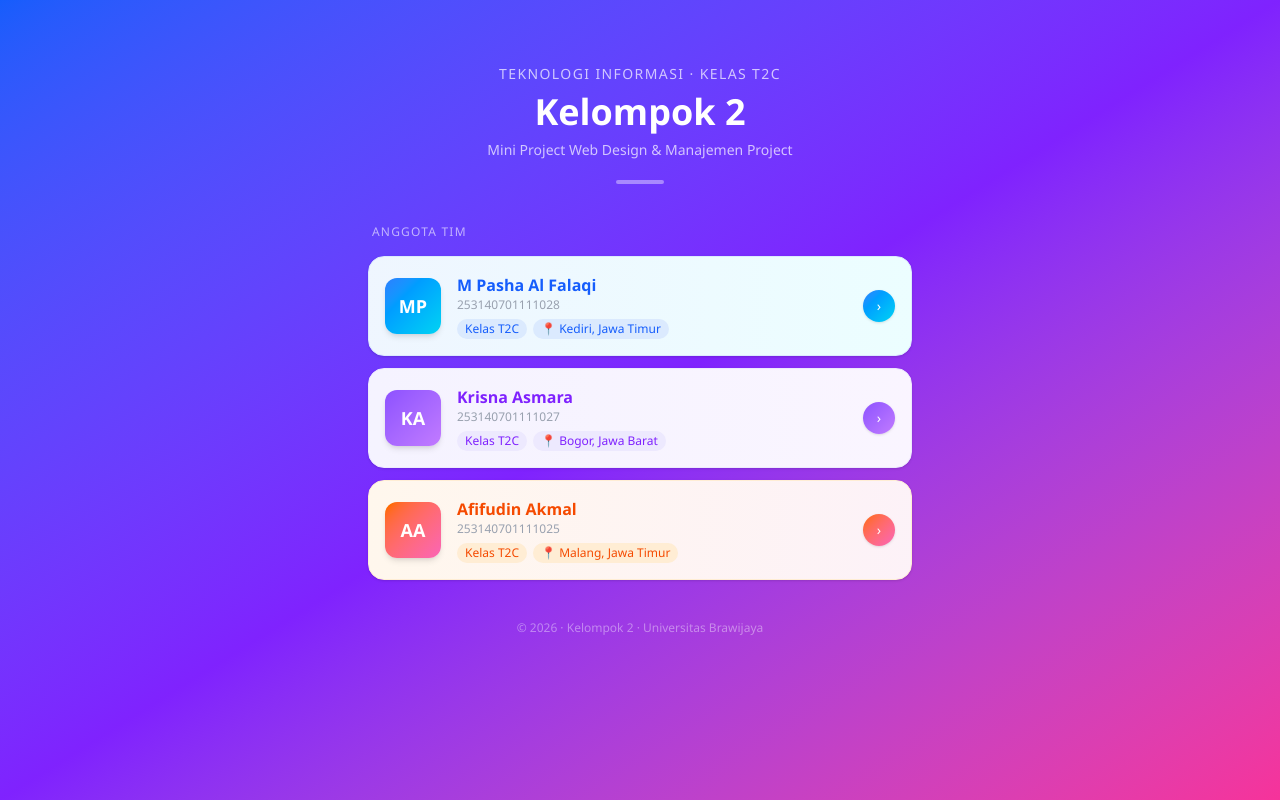
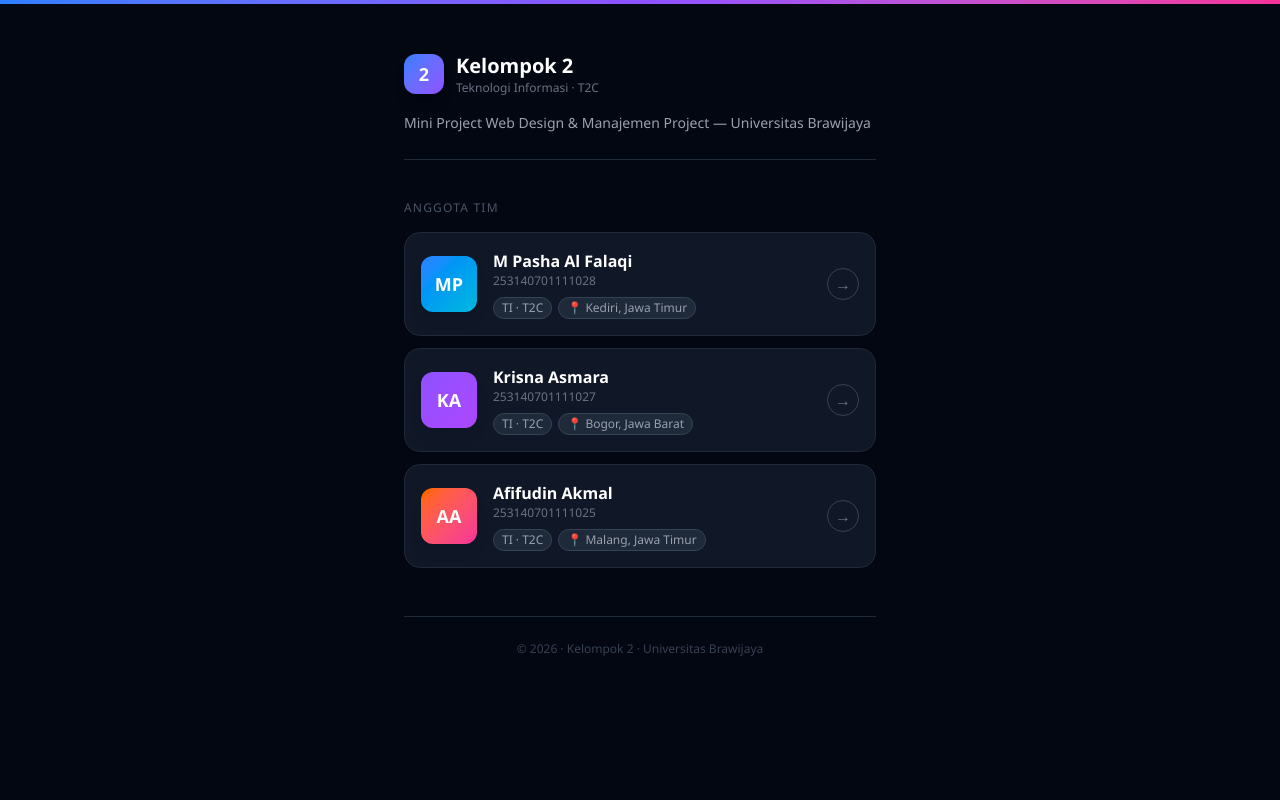
Before and after one commit to MPashaAlFalaqi/profile-app, a React (Vite) app: page / in a window 1280 px wide. Built offline with nearby package versions, Linux system fonts and the light colour scheme.

Commit message:
update home page dari pasha

```diff
--- a/src/Home.jsx
+++ b/src/Home.jsx
@@ -1,98 +1,120 @@
 import { useNavigate } from "react-router-dom";
+import { useEffect, useState } from "react";
 
 const members = [
   {
     name: "M Pasha Al Falaqi",
     nim: "253140701111028",
-    class: "T2C",
+    role: "Frontend Developer",
     domicile: "Kediri, Jawa Timur",
     path: "/pasha-al-falaqi",
     initials: "MP",
-    gradient: "from-blue-500 to-cyan-400",
-    cardGradient: "from-blue-50 to-cyan-50",
-    border: "border-blue-100",
-    text: "text-blue-600",
-    badge: "bg-blue-100 text-blue-600",
+    accent: "#3B82F6",
+    gradient: "from-blue-500 to-cyan-500",
   },
   {
     name: "Krisna Asmara",
     nim: "253140701111027",
-    class: "T2C",
+    role: "Frontend Developer",
     domicile: "Bogor, Jawa Barat",
     path: "/krisna-asmara",
     initials: "KA",
-    gradient: "from-violet-500 to-purple-400",
-    cardGradient: "from-violet-50 to-purple-50",
-    border: "border-violet-100",
-    text: "text-violet-600",
-    badge: "bg-violet-100 text-violet-600",
+    accent: "#8B5CF6",
+    gradient: "from-violet-500 to-purple-500",
   },
   {
     name: "Afifudin Akmal",
     nim: "253140701111025",
-    class: "T2C",
+    role: "Frontend Developer",
     domicile: "Malang, Jawa Timur",
     path: "/afifudin-akmal",
     initials: "AA",
-    gradient: "from-orange-500 to-pink-400",
-    cardGradient: "from-orange-50 to-pink-50",
-    border: "border-orange-100",
-    text: "text-orange-600",
-    badge: "bg-orange-100 text-orange-600",
+    accent: "#F97316",
+    gradient: "from-orange-500 to-pink-500",
   },
 ];
 
 export default function HomePage() {
   const navigate = useNavigate();
+  const [visible, setVisible] = useState(false);
+
+  useEffect(() => {
+    const t = setTimeout(() => setVisible(true), 100);
+    return () => clearTimeout(t);
+  }, []);
 
   return (
-    <div style={{ fontFamily: "'Segoe UI', sans-serif" }} className="min-h-screen bg-gradient-to-br from-blue-600 via-violet-600 to-pink-500">
+    <div
+      style={{ fontFamily: "'Segoe UI', sans-serif" }}
+      className="min-h-screen bg-gray-950 text-white"
+    >
+      {/* Top accent line */}
+      <div className="h-1 w-full bg-gradient-to-r from-blue-500 via-violet-500 to-pink-500" />
+
+      <div className="max-w-lg mx-auto px-5 py-12">
 
         {/* Header */}
-      <div className="px-4 pt-16 pb-10 text-center text-white">
-        <p className="text-white/70 text-sm mb-2 uppercase tracking-widest">Teknologi Informasi · Kelas T2C</p>
-        <h1 className="text-4xl font-bold mb-2">Kelompok 2</h1>
-        <p className="text-white/70 text-sm">Mini Project Web Design & Manajemen Project</p>
-        <div className="w-12 h-1 bg-white/40 rounded-full mx-auto mt-5" />
+        <div className={`mb-10 transition-all duration-700 ${visible ? "opacity-100 translate-y-0" : "opacity-0 translate-y-6"}`}>
+          <div className="flex items-center gap-3 mb-4">
+            <div className="w-10 h-10 rounded-xl bg-gradient-to-br from-blue-500 to-violet-500 flex items-center justify-center text-lg font-bold shadow-lg">
+              2
+            </div>
+            <div>
+              <h1 className="text-xl font-bold text-white">Kelompok 2</h1>
+              <p className="text-gray-500 text-xs">Teknologi Informasi · T2C</p>
+            </div>
+          </div>
+          <p className="text-gray-400 text-sm leading-relaxed">
+            Mini Project Web Design & Manajemen Project — Universitas Brawijaya
+          </p>
+          <div className="h-px bg-gray-800 mt-6" />
         </div>
 
         {/* Members */}
-      <div className="max-w-xl mx-auto px-4 pb-12">
-        <p className="text-white/60 text-xs font-medium uppercase tracking-widest mb-4 px-1">Anggota Tim</p>
+        <div className={`transition-all duration-700 delay-150 ${visible ? "opacity-100 translate-y-0" : "opacity-0 translate-y-6"}`}>
+          <p className="text-gray-600 text-xs uppercase tracking-widest mb-4">Anggota Tim</p>
 
           <div className="space-y-3">
             {members.map((member, i) => (
               <div
                 key={i}
                 onClick={() => navigate(member.path)}
-              className={`bg-gradient-to-r ${member.cardGradient} rounded-2xl p-4 flex items-center gap-4 cursor-pointer hover:scale-105 transition-all duration-200 border ${member.border} shadow-sm`}
+                className="group bg-gray-900 border border-gray-800 rounded-2xl p-4 flex items-center gap-4 cursor-pointer hover:border-gray-600 hover:bg-gray-800 transition-all duration-200"
+                style={{ transitionDelay: `${i * 100}ms` }}
               >
                 {/* Avatar */}
-              <div className={`w-14 h-14 rounded-xl bg-gradient-to-br ${member.gradient} flex items-center justify-center text-white text-lg font-bold flex-shrink-0 shadow-md`}>
+                <div className={`w-14 h-14 rounded-xl bg-gradient-to-br ${member.gradient} flex items-center justify-center text-white text-lg font-bold flex-shrink-0 shadow-lg`}>
                   {member.initials}
                 </div>
 
                 {/* Info */}
-              <div className="flex-1">
-                <h2 className={`font-bold ${member.text}`}>{member.name}</h2>
-                <p className="text-gray-400 text-xs mb-1.5">{member.nim}</p>
+                <div className="flex-1 min-w-0">
+                  <h2 className="font-semibold text-white text-base truncate">{member.name}</h2>
+                  <p className="text-gray-500 text-xs mb-2">{member.nim}</p>
                   <div className="flex flex-wrap gap-1.5">
-                  <span className={`${member.badge} text-xs px-2 py-0.5 rounded-full font-medium`}>Kelas {member.class}</span>
-                  <span className={`${member.badge} text-xs px-2 py-0.5 rounded-full font-medium`}>📍 {member.domicile}</span>
+                    <span className="bg-gray-800 text-gray-400 text-xs px-2 py-0.5 rounded-full border border-gray-700">
+                      TI · T2C
+                    </span>
+                    <span className="bg-gray-800 text-gray-400 text-xs px-2 py-0.5 rounded-full border border-gray-700">
+                      📍 {member.domicile}
+                    </span>
                   </div>
                 </div>
 
                 {/* Arrow */}
-              <div className={`w-8 h-8 rounded-full bg-gradient-to-br ${member.gradient} flex items-center justify-center text-white text-sm shadow-sm flex-shrink-0`}>
-                ›
+                <div className="w-8 h-8 rounded-full border border-gray-700 group-hover:border-gray-500 flex items-center justify-center text-gray-500 group-hover:text-white transition-all flex-shrink-0">
+                  →
                 </div>
               </div>
             ))}
           </div>
+        </div>
 
-        <p className="text-center text-white/40 text-xs mt-10">
-          © 2026 · Kelompok 2 · Universitas Brawijaya
-        </p>
+        {/* Footer */}
+        <div className={`mt-12 text-center transition-all duration-700 delay-300 ${visible ? "opacity-100" : "opacity-0"}`}>
+          <div className="h-px bg-gray-800 mb-6" />
+          <p className="text-gray-700 text-xs">© 2026 · Kelompok 2 · Universitas Brawijaya</p>
+        </div>
       </div>
     </div>
   );
```
Lines whose indentation alone changed are shown as unchanged.
